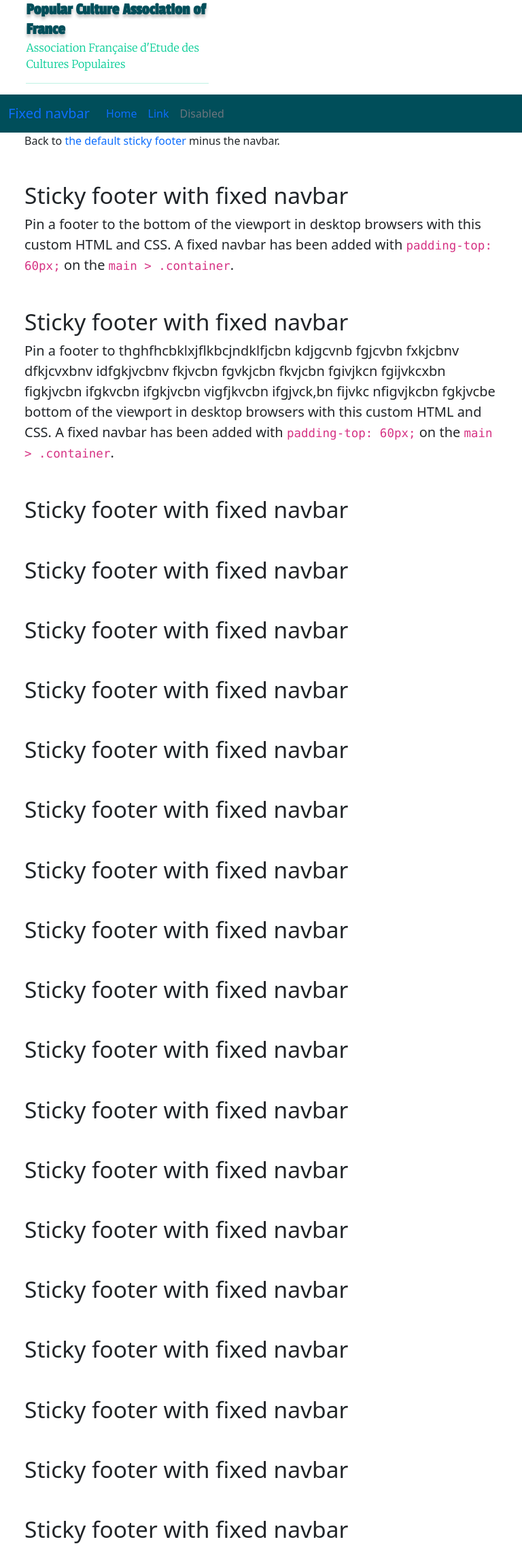
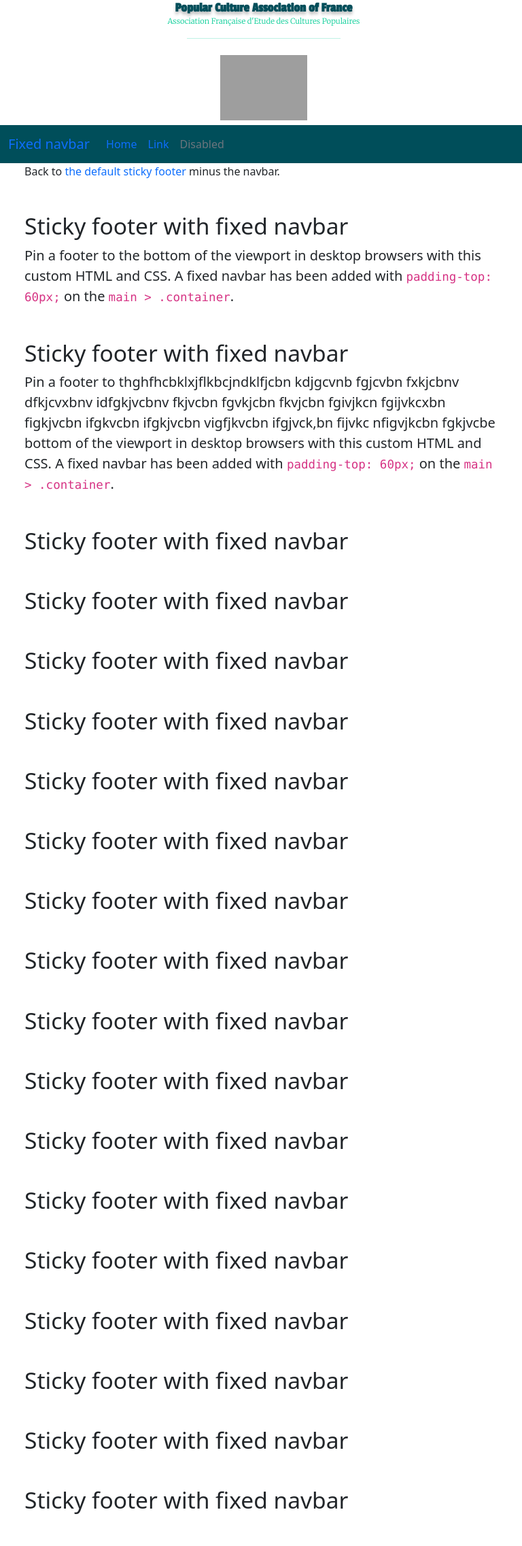
Before and after one commit to Tooki24/PTS3-pcaof, a PHP site: page / in a window 768 px wide. Shown: the top 2274 px of the page at 68% size. Run offline with PHP 8.4, Linux system fonts and the light colour scheme; grey boxes are pictures that could not be loaded.

Commit message:
modif titre et logo
modification et mise en place du titre et du logo en haut de la page et responsive

```diff
--- a/sandbox/assets/dist/css/custom.css
+++ b/sandbox/assets/dist/css/custom.css
@@ -5,12 +5,19 @@ a {
 }
 
 #header-title {
-    padding-left : 5%;
-    margin-right: 60%;
-    padding-top: 0;
+    margin-left :1%;
+    display: flex;
+    flex-direction: row;
+    justify-content: space-between;
+    align-items: center;
+}
+#header-title a{
+    padding-left: 0;
     display: flex;
     flex-direction: column;
-    justify-content: center;
+    justify-content: flex-start;
+    align-items: center;
+    flex-wrap: nowrap;
 }
 
 #header-title h2 {
@@ -18,7 +25,7 @@ a {
     padding-bottom: 0;
     font-family: "Passion One", sans-serif;
     font-weight: bold;
-    font-size: 2.2em;
+    /*font-size: 2.2em;*/
     color: #004E5A;
     text-shadow: 0px 4px 4px rgba(0, 0, 0, 0.25);
 }
@@ -33,9 +40,31 @@ a {
     background-color: #00CC94;
     margin-top: 0;
     padding-bottom: 0.5%;
-    border: 0;
+    border: 3px;
+    width:80%;
 }
 
 .custom-navbar{
     background-color: #004E5A;
 }
+#logo-header{
+    margin: 1%;
+    width: 20%;
+}
+
+@media screen and (max-width: 800px){
+    #header-title h2{font-size: 1.2em;}
+    #header-title p{font-size: 0.7em;}
+    #header-title {
+        flex-direction: column;
+
+    }
+    #header-title a{
+        justify-content: center;
+        align-items:center;
+    }
+    #logo-header{
+        width: 8em;
+    }
+
+}
--- a/sandbox/header.php
+++ b/sandbox/header.php
@@ -25,15 +25,6 @@
         user-select: none;
       }
 
-      @media  (min-width: 768px) {
-        .bd-placeholder-img-lg {
-          font-size: 1.5rem;
-
-        }
-      }
-      @media screen and (max-width: 800px){
-          #header-title h2{font-size: 1.5em;}
-      }
     </style>
 
 
@@ -43,12 +34,11 @@
   <body class="d-flex flex-column h-100">
   <div id="header-title">
       <a href="">
-          <h2> Popular Culture Association of France</h2>
+          <h2 > Popular Culture Association of France</h2>
           <p>Association Française d'Etude des Cultures Populaires</p>
           <hr id="header-title-bar">
       </a>
-
-
+      <img id="logo-header" src=http://pcaof.com/wp-content/themes/themepcaof/img/logomasquecouleurs.jpg" alt="Logo">
   </div>
 
 <?php
```
